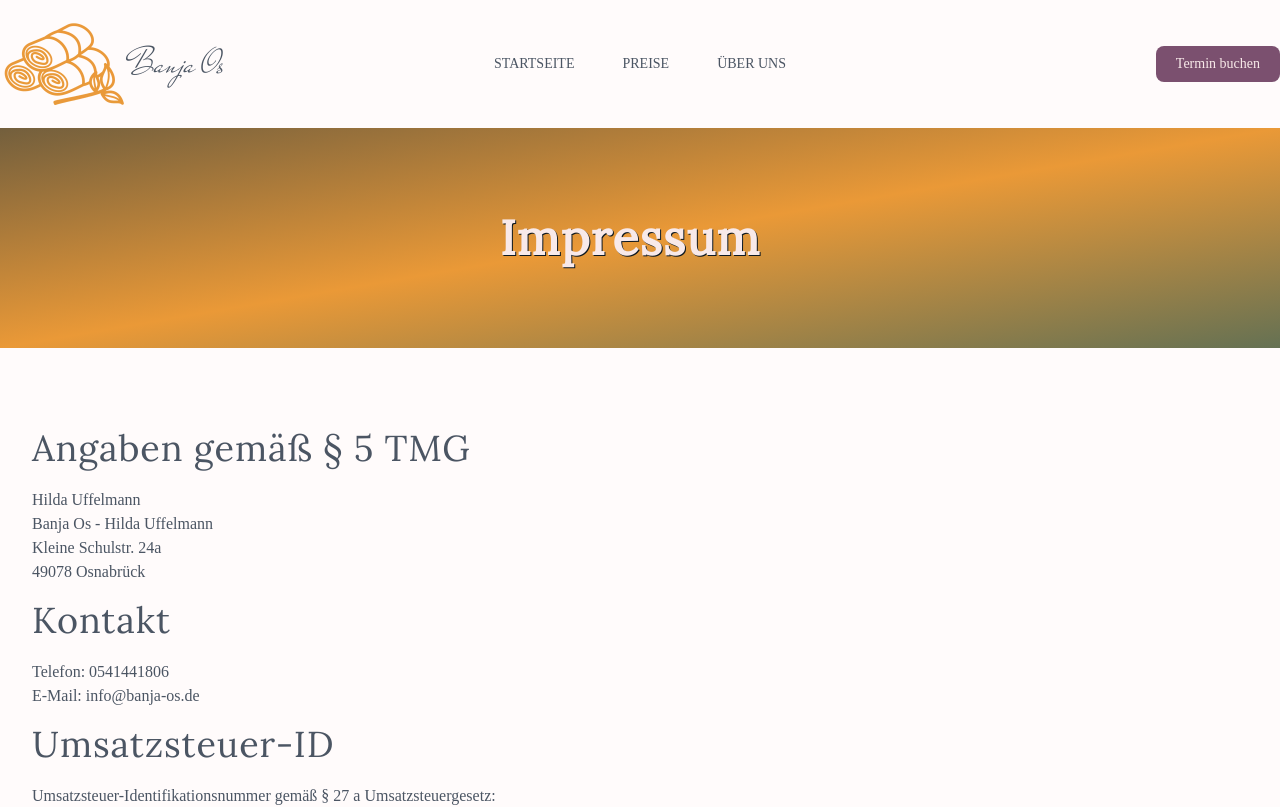
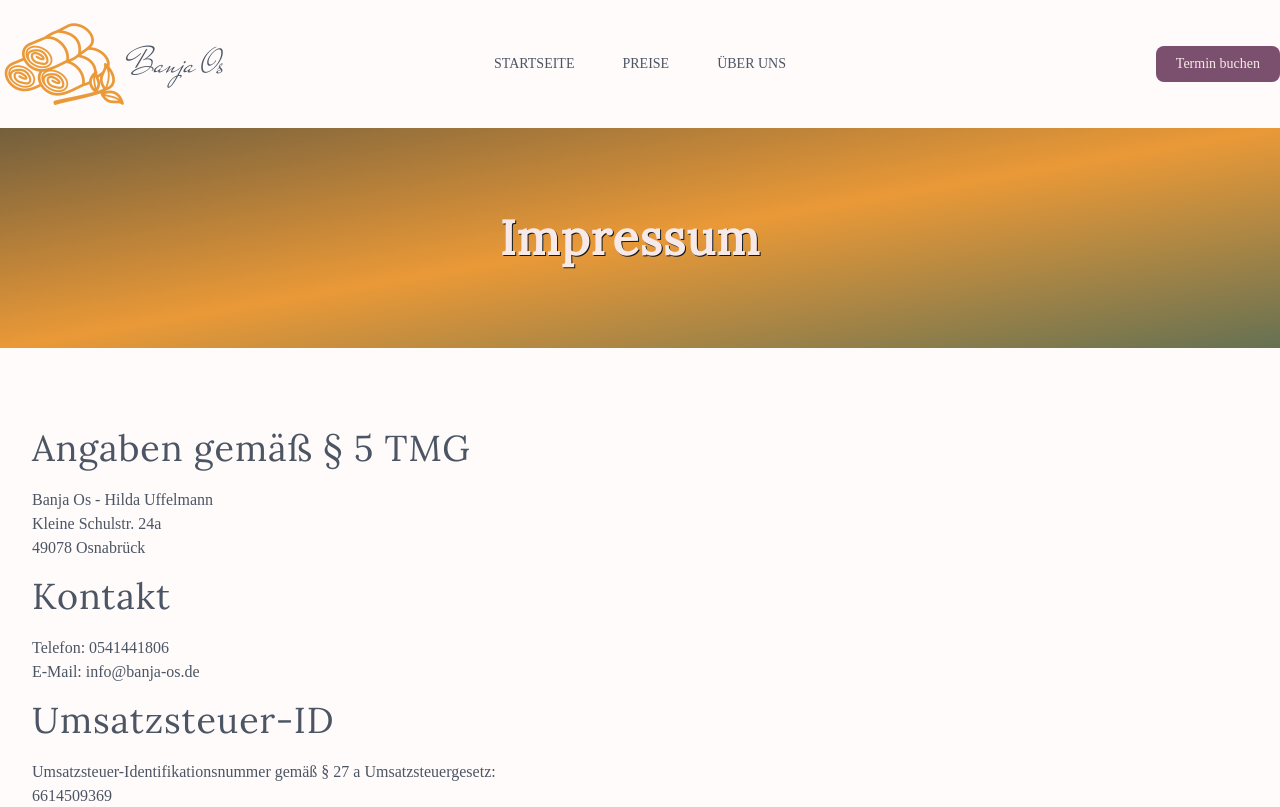
Before and after one commit to Schmedu/BanjaOs, a Next.js app: page /impressum in a window 1280 px wide. Shown: the top 807 px of the page. Built offline with nearby package versions, Linux system fonts and the light colour scheme; a web font is replaced by a local one.

Commit message:
fix impressum double name

```diff
--- a/pages/impressum.tsx
+++ b/pages/impressum.tsx
@@ -7,8 +7,7 @@ export default function Impressum() {
             <HeroHeaderText heading={"Impressum"} />
             <section id={"legal"} className={"text-left"}>
                 <h2>Angaben gem&auml;&szlig; &sect; 5 TMG</h2>
-                <p>Hilda Uffelmann<br />
-                    Banja Os - Hilda Uffelmann<br />
+                <p>Banja Os - Hilda Uffelmann<br />
                     Kleine Schulstr. 24a<br />
                     49078 Osnabr&uuml;ck</p>
 
```
